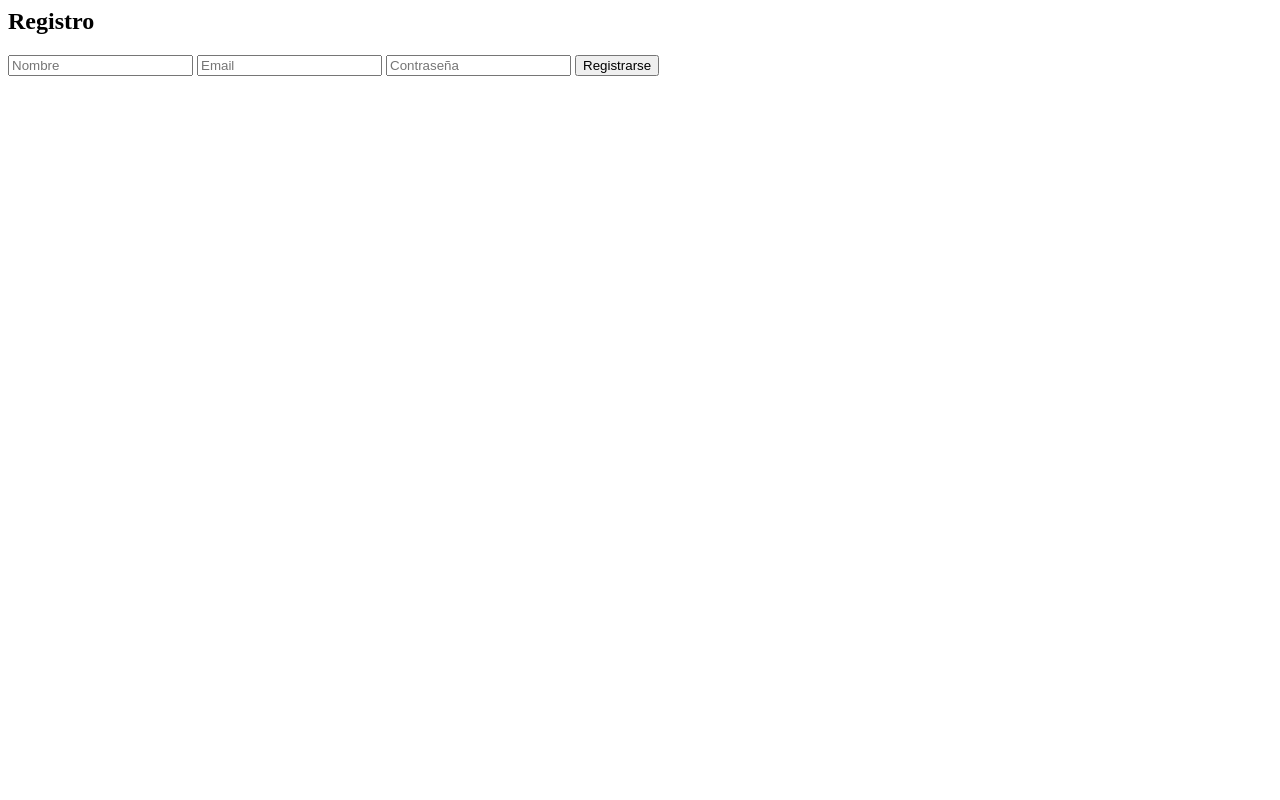
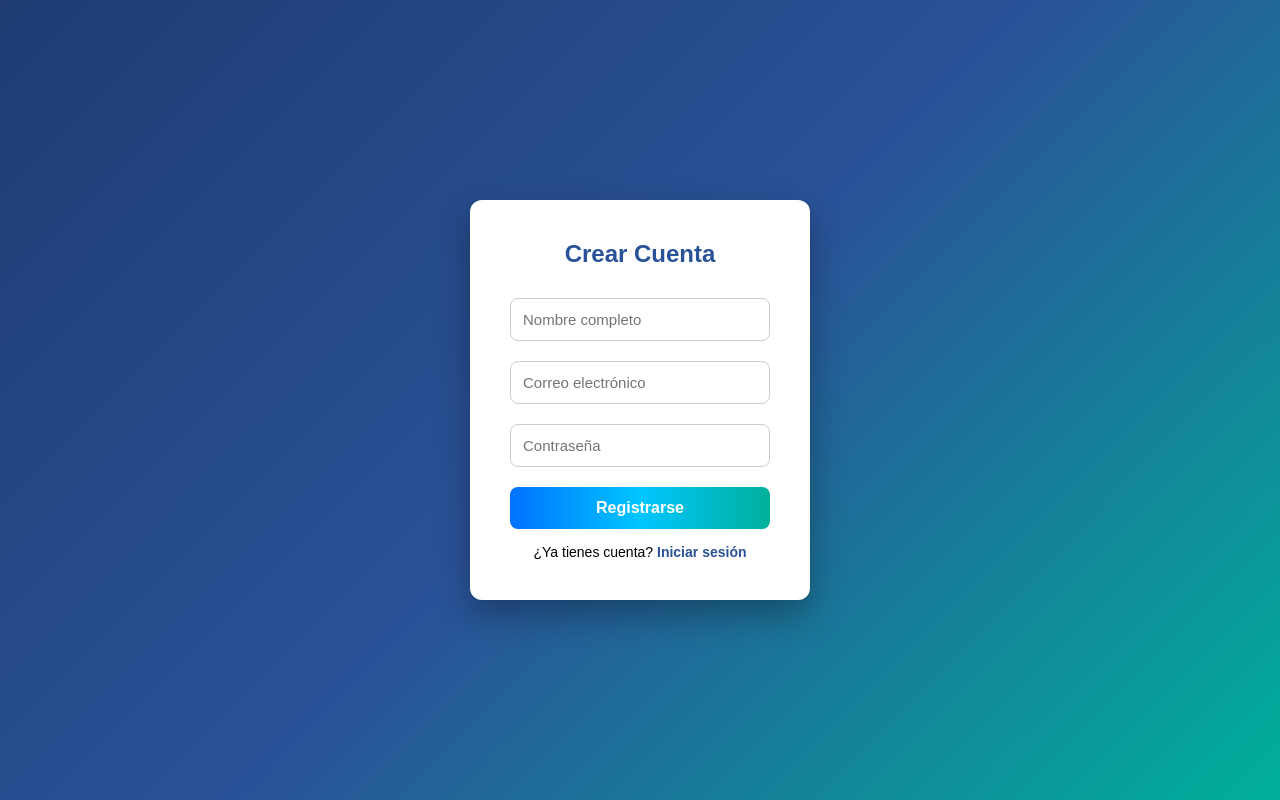
Before and after one commit to steven1809/git-1, a website: page public/register.html in a window 1280 px wide. Drawn offline with Linux system fonts and the light colour scheme.

Commit message:
actualizada de css login

```diff
--- /dev/null
+++ b/public/login.css
@@ -0,0 +1,88 @@
+/* Reset */
+*{
+margin:0;
+padding:0;
+box-sizing:border-box;
+font-family: Arial, Helvetica, sans-serif;
+}
+
+/* Fondo */
+body{
+height:100vh;
+display:flex;
+justify-content:center;
+align-items:center;
+background:linear-gradient(135deg,#1e3c72,#2a5298,#00b09b);
+}
+
+/* Contenedor del login */
+.login-container{
+background:white;
+padding:40px;
+border-radius:12px;
+width:320px;
+text-align:center;
+box-shadow:0 15px 35px rgba(0,0,0,0.3);
+}
+
+/* Título */
+.login-container h2{
+margin-bottom:20px;
+color:#2a5298;
+}
+
+/* Inputs */
+.login-container input{
+width:100%;
+padding:12px;
+margin:10px 0;
+border:1px solid #ccc;
+border-radius:8px;
+font-size:15px;
+transition:0.3s;
+}
+
+/* Focus inputs */
+.login-container input:focus{
+border-color:#00b09b;
+outline:none;
+box-shadow:0 0 6px rgba(0,176,155,0.5);
+}
+
+/* Botón */
+.login-container button{
+width:100%;
+padding:12px;
+margin-top:10px;
+border:none;
+border-radius:8px;
+background:linear-gradient(90deg,#0072ff,#00c6ff,#00b09b);
+color:white;
+font-size:16px;
+font-weight:bold;
+cursor:pointer;
+transition:0.3s;
+}
+
+/* Hover botón */
+.login-container button:hover{
+transform:scale(1.05);
+box-shadow:0 6px 18px rgba(0,0,0,0.3);
+}
+
+
+/* Link register */
+.register-link{
+margin-top:15px;
+font-size:14px;
+}
+
+.register-link a{
+color:#2a5298;
+text-decoration:none;
+font-weight:bold;
+}
+
+.register-link a:hover{
+text-decoration:underline;
+}
--- /dev/null
+++ b/public/register.css
@@ -0,0 +1,87 @@
+/* Reset */
+*{
+margin:0;
+padding:0;
+box-sizing:border-box;
+font-family: Arial, Helvetica, sans-serif;
+}
+
+/* Fondo */
+body{
+height:100vh;
+display:flex;
+justify-content:center;
+align-items:center;
+background:linear-gradient(135deg,#1e3c72,#2a5298,#00b09b);
+}
+
+/* Contenedor */
+.registro-container{
+background:white;
+padding:40px;
+border-radius:12px;
+width:340px;
+text-align:center;
+box-shadow:0 15px 35px rgba(0,0,0,0.3);
+}
+
+/* Título */
+.registro-container h2{
+margin-bottom:20px;
+color:#2a5298;
+}
+
+/* Inputs */
+.registro-container input{
+width:100%;
+padding:12px;
+margin:10px 0;
+border:1px solid #ccc;
+border-radius:8px;
+font-size:15px;
+transition:0.3s;
+}
+
+/* Focus */
+.registro-container input:focus{
+border-color:#00b09b;
+outline:none;
+box-shadow:0 0 6px rgba(0,176,155,0.5);
+}
+
+/* Botón */
+.registro-container button{
+width:100%;
+padding:12px;
+margin-top:10px;
+border:none;
+border-radius:8px;
+background:linear-gradient(90deg,#0072ff,#00c6ff,#00b09b);
+color:white;
+font-size:16px;
+font-weight:bold;
+cursor:pointer;
+transition:0.3s;
+}
+
+/* Hover */
+.registro-container button:hover{
+transform:scale(1.05);
+box-shadow:0 6px 18px rgba(0,0,0,0.3);
+}
+
+/* Link login */
+.login-link{
+margin-top:15px;
+font-size:14px;
+}
+
+.login-link a{
+color:#2a5298;
+text-decoration:none;
+font-weight:bold;
+}
+
+.login-link a:hover{
+text-decoration:underline;
+}
--- a/public/register.html
+++ b/public/register.html
@@ -1,13 +1,34 @@
-<h2>Registro</h2>
+<!DOCTYPE html>
+<html lang="es">
+<head>
+<meta charset="UTF-8">
+<title>Registro</title>
+<link rel="stylesheet" href="register.css">
+</head>
+
+<body>
+
+<div class="registro-container">
+
+<h2>Crear Cuenta</h2>
 
 <form action="/registro" method="POST">
 
-<input type="text" name="nombre" placeholder="Nombre" required>
+<input type="text" name="nombre" placeholder="Nombre completo" required>
 
-<input type="email" name="email" placeholder="Email" required>
+<input type="email" name="email" placeholder="Correo electrónico" required>
 
 <input type="password" name="password" placeholder="Contraseña" required>
 
 <button type="submit">Registrarse</button>
 
 </form>
+
+<p class="login-link">
+¿Ya tienes cuenta? <a href="login.html">Iniciar sesión</a>
+</p>
+
+</div>
+
+</body>
+</html>
```
Also changed, not shown: public/login.html (+24 -3 lines).
